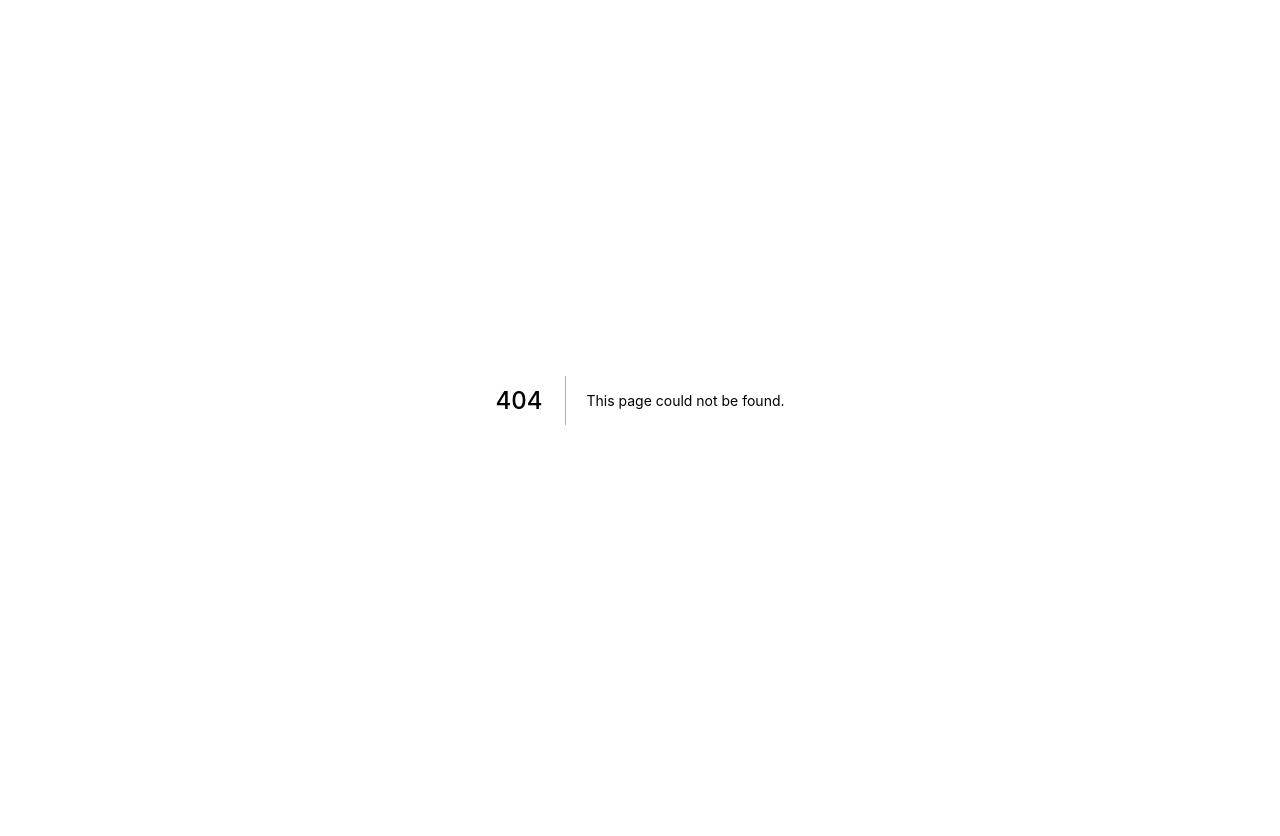
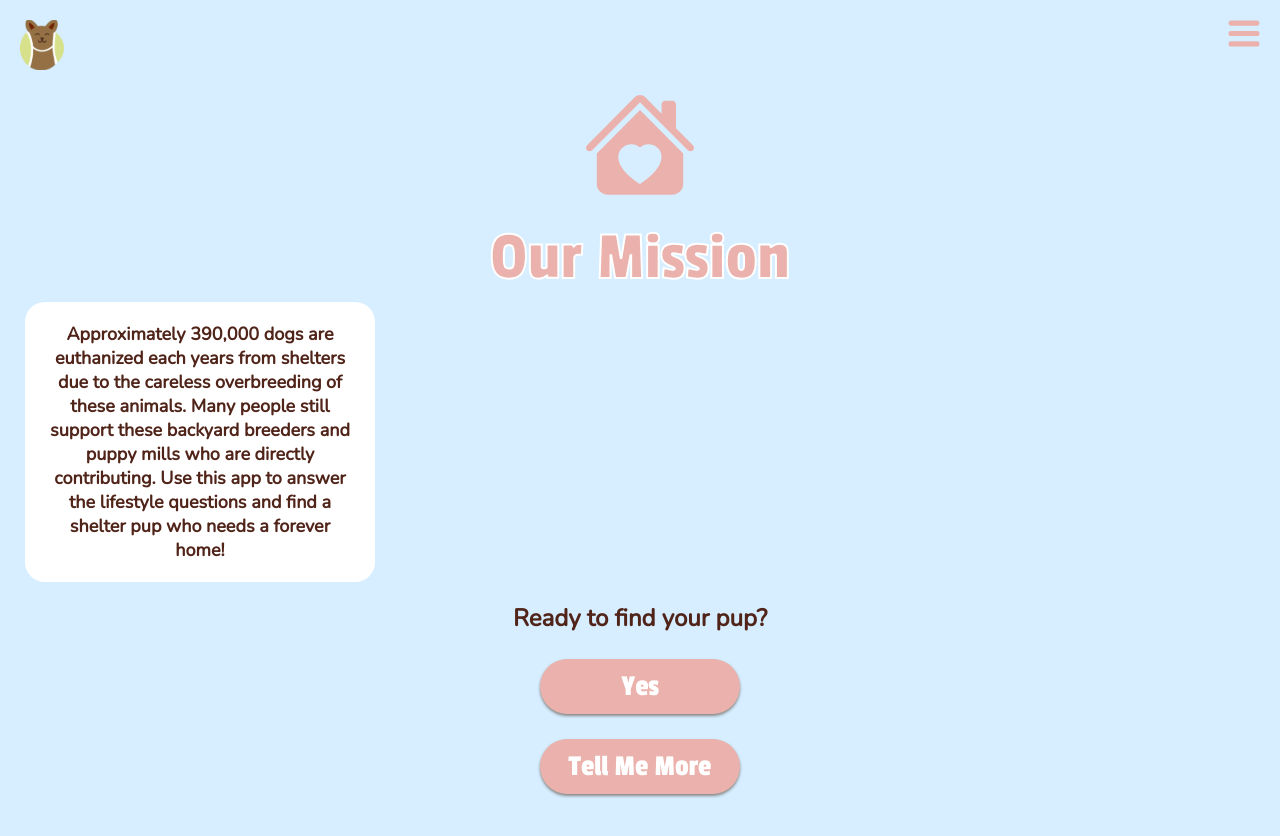
Before and after one commit to shaelorch/MDIA2109Fetch, a Next.js app: page /info in a window 1280 px wide. Before the commit this address had no page. Shown: the top 836 px of the page. Before the commit the page ends 800 px from the top, so only its background shows below. Built offline with nearby package versions, Linux system fonts and the light colour scheme.

Commit message:
added new comp/made info page/routed buttons

```diff
--- /dev/null
+++ b/comps/HeartHome.js
@@ -0,0 +1,17 @@
+import styled from 'styled-components';
+
+const HomeCont = styled.div `
+display: flex;
+justify-content:center;
+padding: 5px;
+`
+export default function HeartHome ({
+    imgtype='/heart-home-icon.svg',
+    imgsize='100px'
+}){
+    return (
+    <HomeCont>
+        <img height={imgsize} src={imgtype} />
+    </HomeCont>
+    )
+}
--- a/comps/MainButton.js
+++ b/comps/MainButton.js
@@ -13,7 +13,7 @@ width: 200px;
 height: 55px;
 border: ${props=>props.border};
 border-radius:30px;
-margin: 10px;
+margin: 10x;
 font-family: 'Passion One', cursive;
 font-size: 30px;
 -webkit-text-stroke: ${props=>props.textstroke};
--- a/comps/Paragraph.js
+++ b/comps/Paragraph.js
@@ -5,7 +5,7 @@ display:flex;
 justify-content: center;
 margin-right:${props=>props.marginright};
 margin-left:${props=>props.marginleft};
-text-align:left;
+text-align:${props=>props.textalign};
 
 `
 const PText = styled.div`
--- a/pages/Home.js
+++ b/pages/Home.js
@@ -78,7 +78,7 @@ export default function Home(){
                 border="#ffffff"
                 color="#EBB2AD"
                 onClick = {
-                    ()=>r.push("")
+                    ()=>r.push("/info")
                 }
                 />
             </ButtonCont>
--- /dev/null
+++ b/pages/info.js
@@ -0,0 +1,87 @@
+import styled from 'styled-components';
+import TopBar from '../comps/TopBar';
+import HeartHome from '../comps/HeartHome';
+import Header from '../comps/Header';
+import Paragraph from '../comps/Paragraph';
+import MainButton from '../comps/MainButton';
+import {useRouter} from 'next/router';
+
+const TextDiv = styled.div`
+border-radius: 20px;
+margin: 5px;
+margin-left: 25px;
+padding:20px;
+width: 350px;
+height:auto;
+background-color: #FFF;
+`
+const PDiv = styled.div`
+margin: 20px;
+`
+const InfoDiv = styled.div`
+background-color: #D6EEFF;
+height: 900px;
+`
+const ButtonDiv = styled.div`
+margin-bottom: 20px;
+`
+
+export default function info(){
+    const r = useRouter()
+
+    return <InfoDiv>
+        <TopBar />
+
+        <HeartHome />
+
+        <Header
+            headertext='Our Mission'
+        />
+
+        <TextDiv>
+            <Paragraph
+            size='18px'
+            weight='bold'
+            align='center'
+            labeltxt='Approximately 390,000 dogs are euthanized each years from shelters due to the careless overbreeding of these animals. Many people still support these backyard breeders and puppy mills who are directly contributing. Use this app to answer the lifestyle questions and find a shelter pup who needs a forever home!'
+            />
+        </TextDiv>
+
+        <PDiv>
+            <Paragraph
+            labeltxt='Ready to find your pup?'
+            size='24px'
+            weight='bold'
+            align='center'
+            />
+        </PDiv>
+
+        <MainButton
+        border='0px'
+        bg='#EBB2AD'
+        color='#FFF'
+        ts='0px'
+        labeltxt='Yes'
+        onClick={
+            ()=>r.push("/questions")
+        }
+        />
+
+        <ButtonDiv>
+            <MainButton
+            border='0px'
+            bg='#EBB2AD'
+            color='#FFF'
+            ts='0px'
+            labeltxt='Tell Me More'
+            onClick={
+                ()=>r.push("/")
+            }
+            />
+        </ButtonDiv>
+
+
+
+
+    </InfoDiv>
+}
```
Also changed, not shown: public/heart-home-icon.svg (added).
